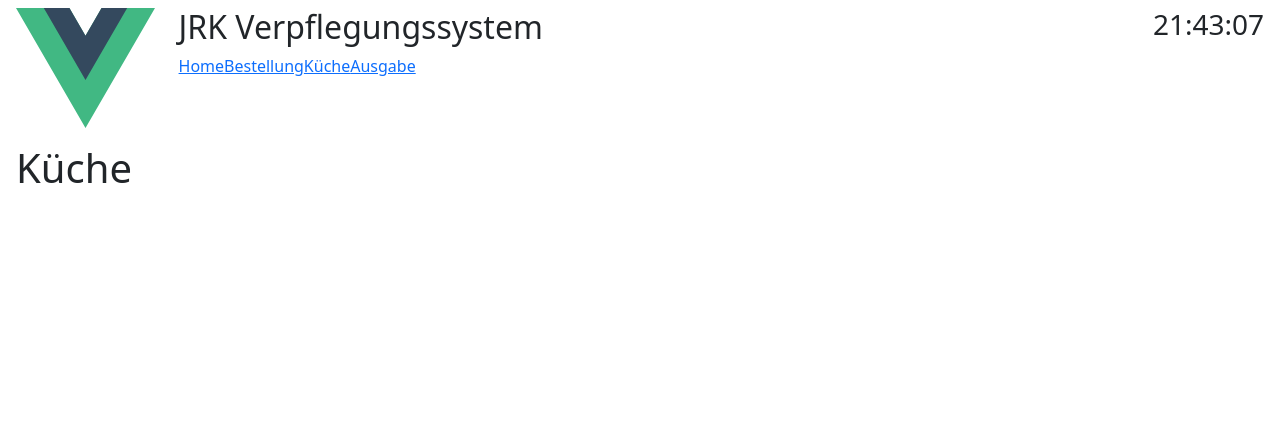
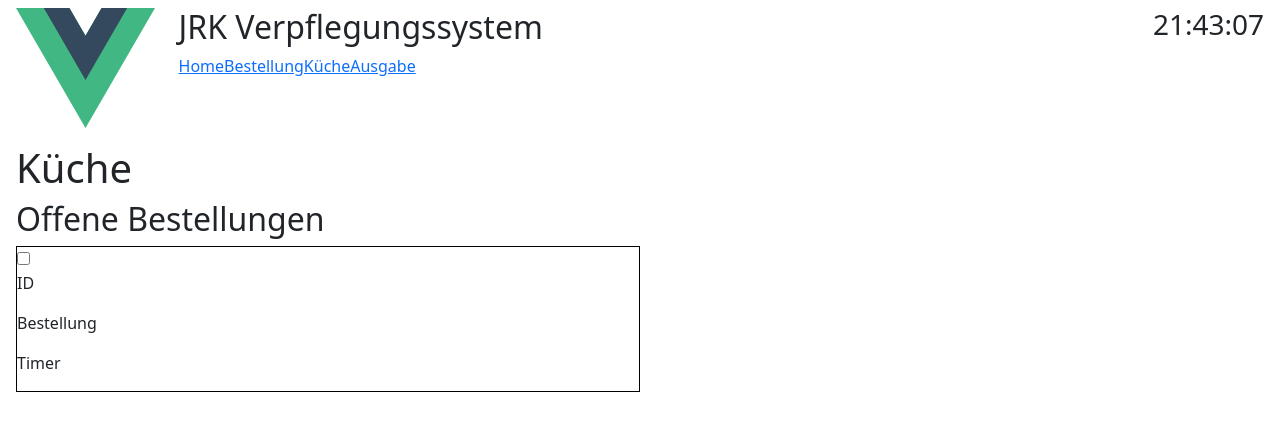
Before and after one commit to trompete11/FFW-Projekt_Essen_System, a Vue app: page /kueche in a window 1280 px wide. Shown: the top 430 px of the page. Built offline with nearby package versions, Linux system fonts and the light colour scheme.

Commit message:
Added component einzelneBestellung.vue.

```diff
--- /dev/null
+++ b/src/components/kuechenAnsicht/einzelneBestellung.vue
@@ -0,0 +1,18 @@
+<template>
+    <div id="order">
+        <input type="checkbox">
+        <p>ID</p>
+        <p>Bestellung</p>
+        <p>Timer</p>
+    </div>
+</template>
+
+<script setup lang="ts">
+
+</script>
+
+<style scoped>
+#order {
+    border: 1px solid black
+}
+</style>
--- a/src/components/kuechenAnsicht/offeneBestellungen.vue
+++ b/src/components/kuechenAnsicht/offeneBestellungen.vue
@@ -2,8 +2,11 @@
     <div>
         <h2>Offene Bestellungen</h2>
     </div>
+    <div>
+        <EinzelBestellung />
+    </div>
 </template>
 
-<script setup>
-
+<script setup lang="ts">
+    import EinzelBestellung from '@/components/kuechenAnsicht/einzelneBestellung.vue';
 </script>
--- a/src/views/KuecheView.vue
+++ b/src/views/KuecheView.vue
@@ -1,7 +1,29 @@
 <template>
   <div>
     <h1>Küche</h1>
+    <div id="flex-container">
+      <div id="single-orders">
+        <OffeneBestellungen />
+      </div>
+      <div id="second"></div>
+    </div>
   </div>
 </template>
 
-<style scoped></style>
+<script setup lang="ts">
+  import OffeneBestellungen from '@/components/kuechenAnsicht/offeneBestellungen.vue';
+</script>
+
+<style scoped>
+#flex-container{
+  display: flex
+}
+
+#single-orders{
+  flex: 1
+}
+
+#second{
+  flex: 1
+}
+</style>
```
